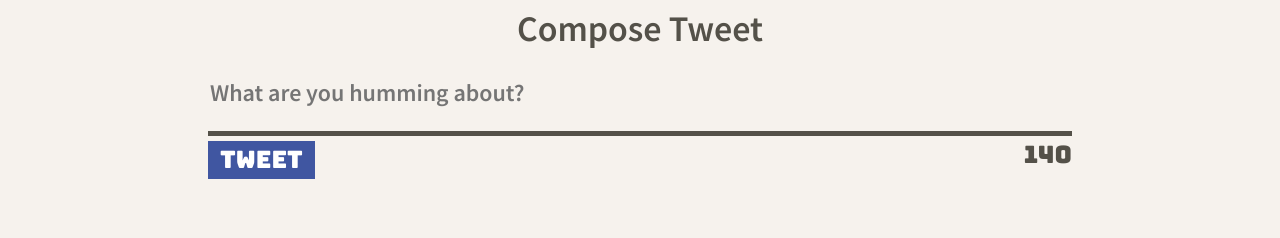
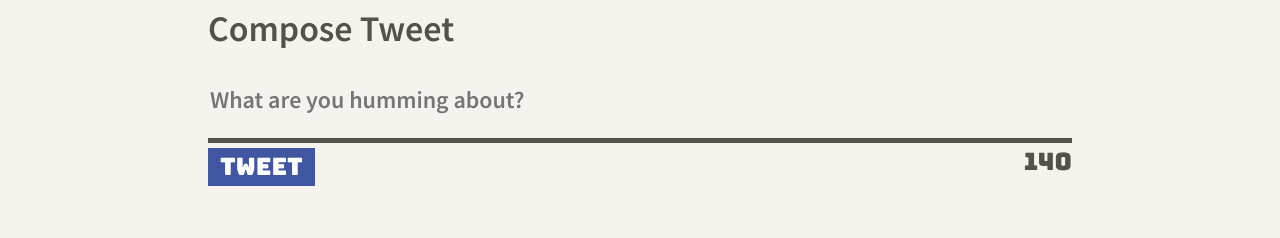
Before and after one commit to faridamuss/tweeter, a website: page public/index.html in a window 1280 px wide. Shown: the part 562-800 px from the top of the page. Drawn offline with nearby package versions, Linux system fonts and the light colour scheme.

Commit message:
Adjust margin top on new tweet

```diff
--- a/public/styles/new-tweet.css
+++ b/public/styles/new-tweet.css
@@ -1,14 +1,14 @@
 .new-tweet {
   display: flex;
+  width: 100%;
   flex-direction: column;
   align-items: center;
   margin-bottom: 1.5em;
   }
 
-  /* .compose-tweet {
-  font-size: 16px;
-  float: left;
-  } */
+.new-tweet h2{
+  width:75%
+}
 
   form {
     display: flex;
@@ -17,18 +17,23 @@
   }
 
   #tweet-text {
+  min-width: 100%;
+  max-width: 100%;
+  margin-top: .3em;
   border-style: hidden;
   border-bottom: 5px solid  #545149;
   background-color: #F6F2ED;
   resize: none;
   font-weight: 600;
   line-height: 1;
+  overflow-y: auto;
   }
 
   .under-tweet-input{
     display: flex;
     justify-content: space-between;
     margin-top: 5px;
+    padding: 0em 0em 1em;
   }
 
   button {
@@ -37,6 +42,7 @@
     font-family:'Bungee', sans-serif;
     background-color: #4056A1;
     color: #F6F2ED;
+    padding: 0.2em 0.5em;
   }
   .tweet-btn {
     border: none !important;
```
